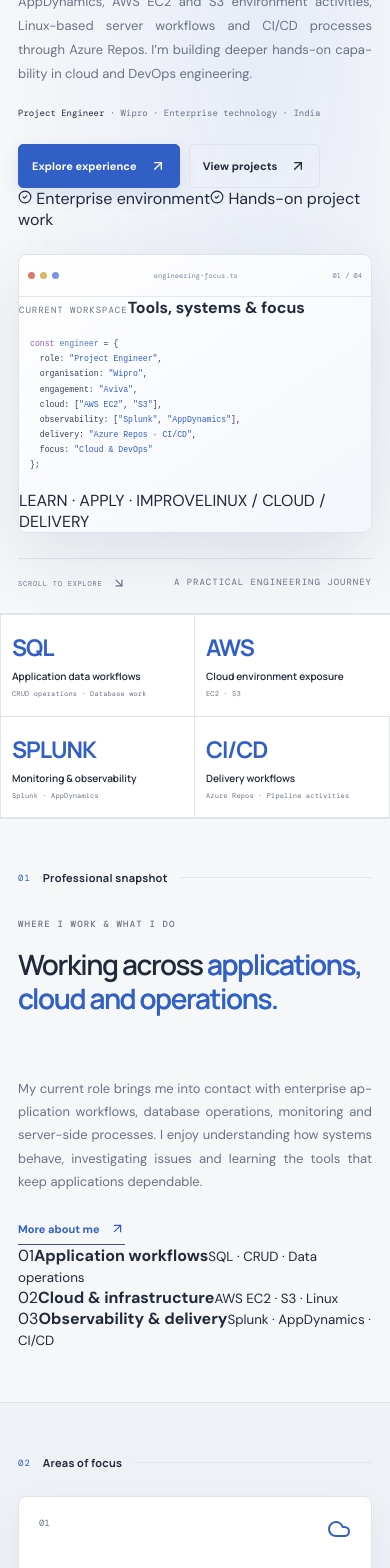
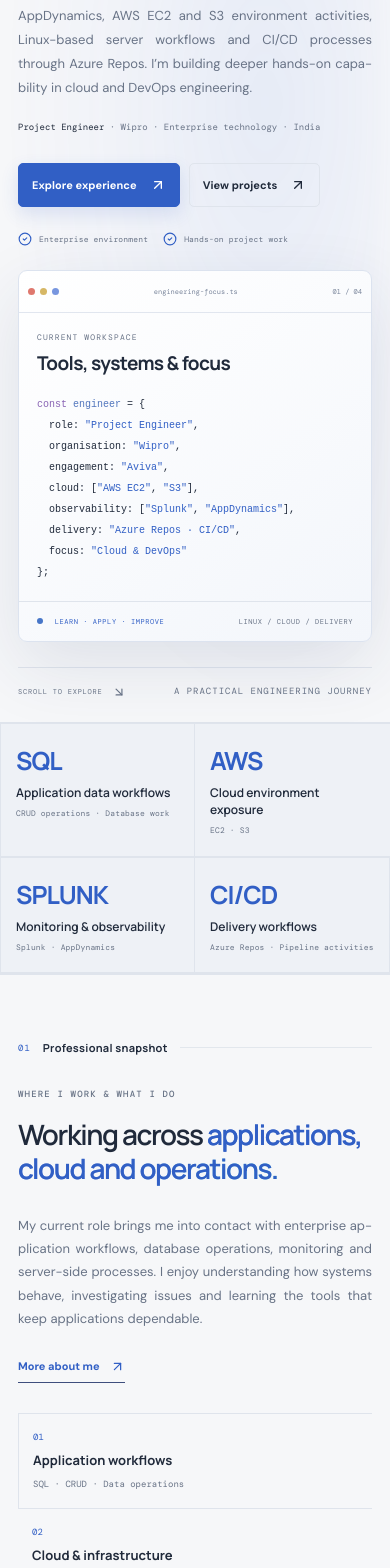
Before and after one commit to codewithdevanshh/portfolio-v2, a React (Vite) app: page /en in a window 390 px wide. Shown: the part 432-2000 px from the top of the page. Built offline with nearby package versions, Linux system fonts and the light colour scheme.

Commit message:
Refine homepage layout and responsive styling

```diff
--- a/src/styles.css
+++ b/src/styles.css
@@ -2187,3 +2187,107 @@ pre,code{max-width:100%}
     .contact-aside p
   ){line-height:1.75!important}
 }
+
+
+/* Homepage refinement — clearer hierarchy, proof points and responsive rhythm */
+.home-hero{padding-top:46px}
+.home-hero .hero-main{min-height:500px;grid-template-columns:minmax(0,1.08fr) minmax(390px,.92fr);gap:clamp(34px,5vw,76px);padding:48px 0 42px}
+.home-hero .hero-copy h1.hero-title{max-width:700px;font-size:clamp(43px,5vw,70px);line-height:1.04;letter-spacing:-.075em;margin:20px 0 24px}
+.home-hero .hero-desc{max-width:59ch!important;font-size:14px;line-height:1.85!important}
+.home-hero .hero-kicker{margin-bottom:36px;gap:18px;flex-wrap:wrap}
+.home-hero .hero-actions{margin-top:27px}
+.hero-trust{display:flex;flex-wrap:wrap;gap:18px;margin-top:25px;color:var(--muted);font:9px var(--mono);letter-spacing:.02em}
+.hero-trust span{display:inline-flex;align-items:center;gap:7px}
+.hero-trust svg{color:var(--accent);width:14px;height:14px}
+.home-code-card{border-radius:10px;overflow:hidden}
+.home-code-heading{display:flex;flex-direction:column;gap:8px;padding:23px 25px 0}
+.home-code-heading .mono{font-size:8px;letter-spacing:.14em}
+.home-code-heading b{font:650 19px var(--display);letter-spacing:-.035em;color:var(--text)}
+.home-code-card pre{padding:20px 25px 27px!important;min-height:0!important;color:var(--text)!important;font-size:11px!important;line-height:2!important}
+.home-code-card .code-bottom{display:none}
+.home-code-footer{display:flex;justify-content:space-between;gap:10px;align-items:center;padding:15px 18px;border-top:1px solid var(--line);font:8px var(--mono);letter-spacing:.08em;color:var(--muted)}
+.home-code-footer span:first-child{color:var(--accent)}
+.home-code-footer span:first-child i{display:inline-block;width:6px;height:6px;border-radius:50%;background:var(--mint);margin-right:7px}
+.home-proof-band{background:var(--surface-2)!important;border-color:var(--line)!important}
+.home-proof-band .stat{border-color:var(--line)!important}
+.home-proof-band .stat:first-child{border-left-color:var(--line)!important}
+.home-proof-band .stat strong{font-size:25px;color:var(--accent);letter-spacing:-.04em}
+.home-proof-band .stat>span{color:var(--text);font-size:12px}
+.home-proof-band .stat small{color:var(--muted);font-size:8px;line-height:1.6}
+.home-intro-section{padding-top:88px;padding-bottom:88px}
+.home-intro-section .home-about{gap:clamp(35px,7vw,100px);align-items:start}
+.home-intro-section .home-about h2{max-width:520px}
+.home-intro-section .home-about p{margin-top:0;max-width:62ch}
+.home-focus-strip{display:grid;grid-template-columns:repeat(3,minmax(0,1fr));margin-top:48px;border-top:1px solid var(--line);border-bottom:1px solid var(--line)}
+.home-focus-strip>div{display:flex;flex-direction:column;gap:8px;padding:21px 22px;border-right:1px solid var(--line);min-width:0}
+.home-focus-strip>div:first-child{border-left:1px solid var(--line)}
+.home-focus-strip span{font:9px var(--mono);color:var(--accent)}
+.home-focus-strip b{font:650 13px var(--display);color:var(--text)}
+.home-focus-strip small{font:9px var(--mono);color:var(--muted);line-height:1.6}
+.home-capabilities .capability-grid{grid-template-columns:repeat(4,minmax(0,1fr));gap:14px}
+.home-capabilities .capability-card{background:var(--surface);border-color:var(--line);border-radius:8px;min-height:225px}
+.home-capabilities .capability-card h3{color:var(--text)}
+.home-capabilities .capability-card p{color:var(--muted)}
+.home-capabilities .capability-top{color:var(--accent)}
+.home-capabilities .capability-top span{color:var(--muted)}
+.home-capabilities .card-rule{background:var(--accent)}
+.home-section-link{display:flex;justify-content:flex-end;margin-top:15px}
+.home-project-section{padding-top:92px;padding-bottom:100px}
+.home-section-heading{display:flex;align-items:flex-end;justify-content:space-between;gap:24px;margin:-10px 0 30px}
+.home-section-heading h2{font:650 clamp(26px,3vw,38px)/1.2 var(--display);letter-spacing:-.055em;margin:10px 0 0;max-width:600px;color:var(--text)}
+.home-section-heading h2 em{font-style:normal;color:var(--accent)}
+.home-section-heading .under-link{flex:0 0 auto}
+.home-project-section .project-card{background:var(--surface);border-color:var(--line);border-radius:8px;overflow:hidden}
+.home-project-section .project-card h3{color:var(--text)}
+.home-project-section .project-card p{color:var(--muted)}
+.home-project-section .project-art{background:radial-gradient(ellipse at 50% 50%,#dce5f8,#edf1f8 70%);color:var(--accent)}
+.home-project-section .project-art>span,.home-project-section .project-art small{color:#596b92}
+.home-project-section .art-orbit{border-color:#6d86c855}
+.home-project-section .tag-list span{color:var(--muted);border-color:var(--line)}
+.home-project-section .project-card-meta .eyebrow{color:var(--accent)}
+.home-experience{background:var(--surface-2)!important;border-color:var(--line)!important}
+.home-experience .timeline-preview{background:var(--surface);border-color:var(--line);border-radius:8px}
+.home-experience .timeline-preview h3{color:var(--text)}
+.home-experience .timeline-preview p{color:var(--muted)}
+.home-experience .timeline-date{color:var(--accent)}
+.home-experience .round-link{border-color:var(--line);color:var(--accent)}
+@media(max-width:1100px){
+ .home-hero .hero-main{grid-template-columns:minmax(0,1fr) minmax(0,.9fr);gap:30px}
+ .home-hero .hero-copy h1.hero-title{font-size:clamp(40px,5.2vw,58px)}
+ .home-capabilities .capability-grid{grid-template-columns:repeat(2,minmax(0,1fr))}
+}
+@media(max-width:767px){
+ .home-hero{padding-top:22px}
+ .home-hero .hero-main{display:flex;flex-direction:column;align-items:stretch;gap:32px;padding:28px 0 32px}
+ .home-hero .hero-copy h1.hero-title{font-size:clamp(39px,10vw,55px);line-height:1.06;margin:17px 0 20px}
+ .home-hero .hero-desc{max-width:100%!important;font-size:13px!important}
+ .home-hero .hero-kicker{margin-bottom:28px}
+ .home-hero .hero-code{width:100%;max-width:none;justify-self:stretch}
+ .home-code-heading{padding:19px 18px 0}
+ .home-code-card pre{padding:18px!important;font-size:10px!important;overflow-x:auto}
+ .home-code-footer{font-size:7px;flex-wrap:wrap}
+ .hero-trust{gap:11px 15px;font-size:8px}
+ .home-proof-band .stats-grid{grid-template-columns:repeat(2,minmax(0,1fr))}
+ .home-proof-band .stat{padding:19px 15px;border-bottom:1px solid var(--line)}
+ .home-proof-band .stat:nth-child(odd){border-left:1px solid var(--line)}
+ .home-intro-section{padding-top:66px;padding-bottom:66px}
+ .home-intro-section .home-about{grid-template-columns:1fr;gap:12px}
+ .home-focus-strip{grid-template-columns:1fr;margin-top:30px}
+ .home-focus-strip>div{border-right:0;border-bottom:1px solid var(--line);padding:17px 14px}
+ .home-focus-strip>div:first-child{border-left:1px solid var(--line)}
+ .home-focus-strip>div:last-child{border-bottom:0}
+ .home-capabilities .capability-grid{grid-template-columns:1fr}
+ .home-capabilities .capability-card{min-height:190px}
+ .home-project-section{padding-top:68px;padding-bottom:72px}
+ .home-section-heading{align-items:flex-start;flex-direction:column;gap:8px;margin-bottom:22px}
+ .home-project-section .project-grid{grid-template-columns:1fr}
+ .home-experience .timeline-preview{grid-template-columns:1fr 40px;gap:12px;padding:20px}
+ .home-experience .timeline-date{grid-column:1/-1}
+ .home-experience .timeline-preview>div:nth-child(2){min-width:0}
+}
+@media(max-width:380px){
+ .home-hero .hero-copy h1.hero-title{font-size:37px}
+ .home-code-card pre{font-size:9px!important}
+ .home-proof-band .stat strong{font-size:22px}
+ .home-proof-band .stat small{font-size:7px}
+}
```
